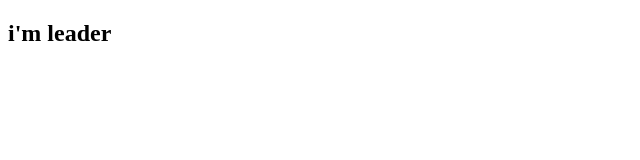
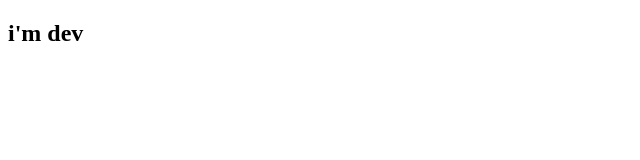
Before and after one commit to thaole3005/demo-project, a plain HTML site: page index.html in a window 1280 px wide. Shown: the full height of the page, 0-640 px from the left. Drawn offline with Linux system fonts and the light colour scheme.

```diff
--- a/index.html
+++ b/index.html
@@ -7,6 +7,6 @@
     <title>Demo-project</title>
 </head>
 <body>
-    <h2>i'm leader</h2>
+    <h2>i'm dev</h2>
 </body>
 </html>
```
